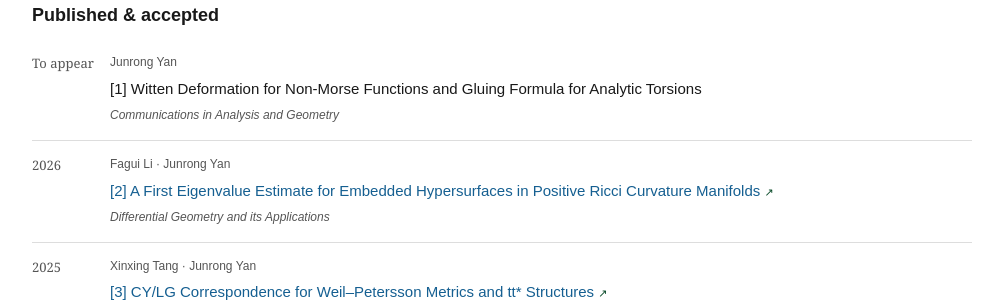
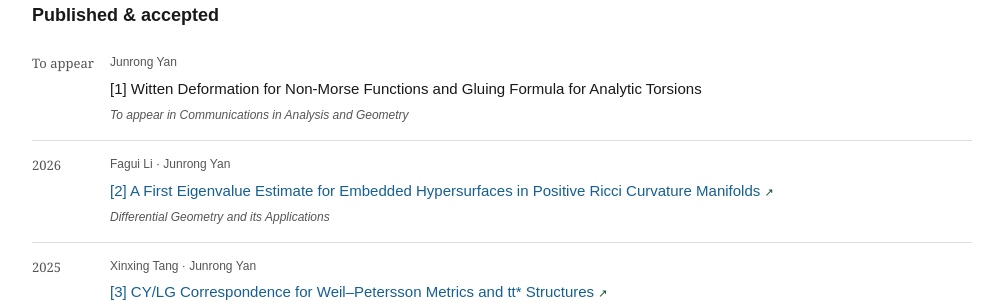
Before and after one commit to j-yan783/j-yan_math.github.io, a Jekyll site: the page index.html, which Jekyll copies as it is, in a window 1280 px wide and 900 px high, scrolled down 722 px. Shown: the part 152-454 px from the top of the window, without its empty margins (138-1141 px from the left). Built offline with Jekyll 4.4.1, drawn with Linux system fonts in a browser that asks for light colours.

Commit message:
Update index.html

```diff
--- a/index.html
+++ b/index.html
@@ -9,42 +9,45 @@
 </head>
 <body>
 <main>
-  <header class="site-header"><a class="brand" href="#top" aria-label="Junrong Yan, home">JY<span>.</span></a><nav aria-label="Primary navigation"><a href="#about">About</a><a href="#research">Research</a><a href="#teaching">Teaching</a></nav><a class="nav-contact" href="mailto:j.yan@northeastern.edu">Email me <span>↗</span></a></header>
-  <section class="hero" id="top"><div class="hero-copy"><p class="eyebrow">Zelevinsky Postdoctoral Fellow · Northeastern University</p><h1>Junrong<br><em>Yan</em></h1><p class="lead">My research lies at the interface of analysis, geometry, topology, and mathematical physics. A central question guiding my work is: how can techniques from global analysis and index theory be used to understand spectral problems and to construct and compare geometric and topological invariants?  </p><div class="hero-actions"><a class="button primary" href="#research">Publications</a><a class="button text" href="Research_Statement .pdf">Research Statement</a><a class="button text" href="CV(2026 New).pdf">CV</a><a class="button text" href="mailto:j.yan@northeastern.edu">Email</a></div></div><aside class="profile-card" aria-label="Current appointment">
+  <header class="site-header"><a class="brand" href="#top" aria-label="Junrong Yan, home">JY<span>.</span></a><nav aria-label="Primary navigation"><a href="#about" data-goatcounter-click="click-about" data-goatcounter-title="About section: navigation click">About</a><a href="#research" data-goatcounter-click="click-research" data-goatcounter-title="Research section: navigation click">Research</a><a href="#teaching" data-goatcounter-click="click-teaching" data-goatcounter-title="Teaching section: navigation click">Teaching</a></nav><a class="nav-contact" href="mailto:j.yan@northeastern.edu">Email me <span>↗</span></a></header>
+  <section class="hero" id="top"><div class="hero-copy"><p class="eyebrow">Zelevinsky Postdoctoral Fellow · Northeastern University</p><h1>Junrong<br><em>Yan</em></h1><p class="lead">My research lies at the interface of analysis, geometry, topology, and mathematical physics. A central question guiding my work is: how can techniques from global analysis and index theory be used to understand spectral problems and to construct and compare geometric and topological invariants?  </p><div class="hero-actions"><a class="button primary" href="#research" data-goatcounter-click="click-research" data-goatcounter-title="Research section: navigation click">Publications</a><a class="button text" href="Research_Statement .pdf" data-goatcounter-click="click-research-statement" data-goatcounter-title="Research statement: PDF link click">Research Statement</a><a class="button text" href="CV(2026 New).pdf" data-goatcounter-click="click-cv" data-goatcounter-title="CV: PDF link click">CV</a><a class="button text" href="mailto:j.yan@northeastern.edu">Email</a></div></div><aside class="profile-card" aria-label="Current appointment">
       <img
         class="portrait"
         src="微信图片_20231010235505.jpg"
         alt="Junrong Yan"
       >
       <div class="profile-meta"><span>Current appointment</span><strong>Zelevinsky Postdoctoral Fellow</strong><p>Northeastern University<br>Boston, Massachusetts</p></div></aside><div class="hero-number" aria-hidden="true">01</div></section>
-  <section class="section about" id="about"><div class="section-kicker"><span>01</span><p>About</p></div><div class="about-body"><h2>About me.</em></h2><div class="about-copy"><p class="large">I am a Zelevinsky Postdoctoral Fellow at Northeastern University, working with <a href="https://cos.northeastern.edu/people/maxim-braverman/">Maxim Braverman</a>.</p><p>I received my Ph.D. from the University of California, Santa Barbara in 2022 under the supervision of <a href="http://web.math.ucsb.edu/~dai/">Xianzhe Dai</a>. Before joining Northeastern, I was a Boya Postdoctoral Fellow at BICMR, Peking University, working with <a href="https://bicmr.pku.edu.cn/~xbliu/">Xiaobo Liu</a>. I began my studies at Nankai University.</p><p>Outside mathematics, I enjoy Yu-Gi-Oh!, cycling, and swimming.</p><div class="quick-links"><a href="mailto:j.yan@northeastern.edu">j.yan@northeastern.edu ↗</a><a href="dissertation (3).pdf">Ph.D. thesis ↓</a></div></div></div></section>
+  <section class="section about" id="about"><div class="section-kicker"><span>01</span><p>About</p></div><div class="about-body"><h2>About me.</em></h2><div class="about-copy"><p class="large">I am a Zelevinsky Postdoctoral Fellow at Northeastern University, working with <a href="https://cos.northeastern.edu/people/maxim-braverman/">Maxim Braverman</a>.</p><p>I received my Ph.D. from the University of California, Santa Barbara in 2022 under the supervision of <a href="http://web.math.ucsb.edu/~dai/">Xianzhe Dai</a>. Before joining Northeastern, I was a Boya Postdoctoral Fellow at BICMR, Peking University, working with <a href="https://bicmr.pku.edu.cn/~xbliu/">Xiaobo Liu</a>. I began my studies at Nankai University.</p><p>Outside mathematics, I enjoy Yu-Gi-Oh!, cycling, and swimming.</p><div class="quick-links"><a href="mailto:j.yan@northeastern.edu">j.yan@northeastern.edu ↗</a><a href="dissertation (3).pdf" data-goatcounter-click="click-thesis" data-goatcounter-title="PhD thesis: PDF link click">Ph.D. thesis ↓</a></div></div></div></section>
   <section class="section research" id="projects"><div class="section-kicker light"><span>03</span><p>Current projects</p></div><div class="research-intro"><h2>Current<br><em> directions</em></h2><p>My work sits at the intersection of global analysis on manifolds, quantum field theory, and partial differential equations—with a focus on spectral invariants, Landau–Ginzburg models, and holomorphic field theories.</p></div><div class="projects">
     <article><span>01</span><div><h3>Higher Cheeger–Müller / Bismut–Zhang theorem</h3><p>Higher torsion, generalized Morse functions, and excision. Joint with Martin Puchol and Yeping Zhang.</p></div></article>
     <article><span>02</span><div><h3>Gluing formulas for global invariants</h3><p>Analytic and topological gluing phenomena for spectral invariants and torsion forms.</p></div></article>
     <article><span>03</span><div><h3>Weyl laws on metric geometry</h3><p>Spectral asymptotics for Schrödinger operators on noncompact spaces. Joint with Xianzhe Dai and Maxim Braverman.</p></div></article>
     <article><span>04</span><div><h3>BCOV torsion for LG models</h3><p>Geometry and topology of Landau–Ginzburg B-models, in parts with Xianzhe Dai and Xinxing Tang.</p></div></article>
     <article><span>05</span><div><h3>Feynman graph integrals</h3><p>Renormalization and holomorphic field theories on Kähler manifolds. Joint with Minghao Wang.</p></div></article>
-  </div><a class="button outline" href="Research_Statement .pdf">Read research statement <span>↓</span></a></section>
+  </div><a class="button outline" href="Research_Statement .pdf" data-goatcounter-click="click-research-statement" data-goatcounter-title="Research statement: PDF link click">Read research statement <span>↓</span></a></section>
   <section class="section papers" id="research"><div class="section-kicker"><span>02</span><p>Research</p></div><div class="papers-heading"><h2>Publications<br>&amp; <em>preprints</em></h2><p>Published, accepted, and current manuscripts.</p></div><h3 class="group-title">Published &amp; accepted <span>05</span></h3><div>
-    <article class="publication"><span class="pub-year">To appear</span><div><p class="authors">Junrong Yan</p><h3> [1] Witten Deformation for Non-Morse Functions and Gluing Formula for Analytic Torsions</h3><p class="venue">Communications in Analysis and Geometry</p></div></article>
-    <article class="publication"><span class="pub-year">2026</span><div><p class="authors">Fagui Li · Junrong Yan</p><h3><a href="https://www.sciencedirect.com/science/article/abs/pii/S092622452600001X"> [2] A First Eigenvalue Estimate for Embedded Hypersurfaces in Positive Ricci Curvature Manifolds <span>↗</span></a></h3><p class="venue">Differential Geometry and its Applications</p></div></article>
-    <article class="publication"><span class="pub-year">2025</span><div><p class="authors">Xinxing Tang · Junrong Yan</p><h3><a href="https://www.sciencedirect.com/science/article/pii/S0393044025001299"> [3] CY/LG Correspondence for Weil–Petersson Metrics and tt* Structures <span>↗</span></a></h3><p class="venue">Journal of Geometry and Physics</p></div></article>
-    <article class="publication"><span class="pub-year">2023</span><div><p class="authors">Xianzhe Dai · Junrong Yan</p><h3><a href="https://doi.org/10.1017/S1474748021000232"> [4] Witten Deformation for Noncompact Manifolds with Bounded Geometry <span>↗</span></a></h3><p class="venue">Journal of the Institute of Mathematics of Jussieu</p></div></article>
-    <article class="publication"><span class="pub-year">2023</span><div><p class="authors">Xianzhe Dai · Junrong Yan</p><h3><a href="https://link.springer.com/article/10.1007/s00209-022-03150-0"> [5] Witten Deformation on Non-compact Manifold: Heat Kernel Expansion and Local Index Theorem <span>↗</span></a></h3><p class="venue">Mathematische Zeitschrift</p></div></article>
+    <article class="publication"><span class="pub-year">To appear</span><div><p class="authors">Junrong Yan</p><h3> [1] Witten Deformation for Non-Morse Functions and Gluing Formula for Analytic Torsions</h3><p class="venue"> To appear in Communications in Analysis and Geometry</p></div></article>
+    <article class="publication"><span class="pub-year">2026</span><div><p class="authors">Fagui Li · Junrong Yan</p><h3><a href="https://www.sciencedirect.com/science/article/abs/pii/S092622452600001X" data-goatcounter-click="click-paper-first-eigenvalue" data-goatcounter-title="Paper: A First Eigenvalue Estimate"> [2] A First Eigenvalue Estimate for Embedded Hypersurfaces in Positive Ricci Curvature Manifolds <span>↗</span></a></h3><p class="venue">Differential Geometry and its Applications</p></div></article>
+    <article class="publication"><span class="pub-year">2025</span><div><p class="authors">Xinxing Tang · Junrong Yan</p><h3><a href="https://www.sciencedirect.com/science/article/pii/S0393044025001299" data-goatcounter-click="click-paper-cylg-ttstar" data-goatcounter-title="Paper: CY/LG Correspondence for Weil-Petersson Metrics and tt* Structures"> [3] CY/LG Correspondence for Weil–Petersson Metrics and tt* Structures <span>↗</span></a></h3><p class="venue">Journal of Geometry and Physics</p></div></article>
+    <article class="publication"><span class="pub-year">2023</span><div><p class="authors">Xianzhe Dai · Junrong Yan</p><h3><a href="https://doi.org/10.1017/S1474748021000232" data-goatcounter-click="click-paper-witten-bounded-geometry" data-goatcounter-title="Paper: Witten Deformation with Bounded Geometry"> [4] Witten Deformation for Noncompact Manifolds with Bounded Geometry <span>↗</span></a></h3><p class="venue">Journal of the Institute of Mathematics of Jussieu</p></div></article>
+    <article class="publication"><span class="pub-year">2023</span><div><p class="authors">Xianzhe Dai · Junrong Yan</p><h3><a href="https://link.springer.com/article/10.1007/s00209-022-03150-0" data-goatcounter-click="click-paper-witten-local-index" data-goatcounter-title="Paper: Witten Deformation, Heat Kernel and Local Index Theorem"> [5] Witten Deformation on Non-compact Manifold: Heat Kernel Expansion and Local Index Theorem <span>↗</span></a></h3><p class="venue">Mathematische Zeitschrift</p></div></article>
   </div><h3 class="group-title preprint-title">Preprints <span>07</span></h3><div>
-     <article class="publication"><span class="pub-year">2026</span><div><p class="authors">Junrong Yan</p><h3><a href="https://arxiv.org/abs/2609.08206"> [6] The Weyl Law Meets Large-Scale Regularity on Ricci Shrinkers. <span>↗</span></a></h3><p class="venue">arXiv:2609.08206</p></div></article>
-    <article class="publication"><span class="pub-year">2026</span><div><p class="authors">Minghao Wang · Junrong Yan</p><h3><a href="https://arxiv.org/abs/2608.00546"> [7] Renormalizations in Holomorphic Field Theories on Kähler Manifolds <span>↗</span></a></h3><p class="venue">arXiv:2608.00546</p></div></article>
-    <article class="publication"><span class="pub-year">2026</span><div><p class="authors">Maxim Braverman · Xianzhe Dai · Junrong Yan</p><h3><a href="https://arxiv.org/abs/2605.07200"> [8] The Classical Weyl Law for Schrödinger Operators on Complete Riemannian Manifolds <span>↗</span></a></h3><p class="venue">arXiv:2605.07200</p></div></article>
-    <article class="publication"><span class="pub-year">2025</span><div><p class="authors">Minghao Wang · Junrong Yan</p><h3><a href="https://arxiv.org/abs/2507.09170">[9] Feynman Graph Integrals on Kähler Manifolds <span>↗</span></a></h3><p class="venue">arXiv:2507.09170</p></div></article>
-    <article class="publication"><span class="pub-year">2025</span><div><p class="authors">Maxim Braverman · Ahmad Reza Haj Saeedi Sadegh · Junrong Yan</p><h3><a href="https://arxiv.org/abs/2505.07094"> [10] A Gluing Formula for the Z₂-valued Index of Odd Symmetric Operators <span>↗</span></a></h3><p class="venue">arXiv:2505.07094</p></div></article>
-    <article class="publication"><span class="pub-year">2025</span><div><p class="authors">Xianzhe Dai · Junrong Yan</p><h3><a href="https://arxiv.org/abs/2504.15551"> [11] Weyl Law for Schrödinger Operators on Noncompact Manifolds, Heat Kernel, and Karamata–Hardy–Littlewood Theorem <span>↗</span></a></h3><p class="venue">arXiv:2504.15551</p></div></article>
-    <article class="publication"><span class="pub-year">2024</span><div><p class="authors">Martin Puchol · Junrong Yan</p><h3><a href="https://arxiv.org/abs/2407.17100"> [12] Generalized Morse Functions, Excision and Higher Torsions <span>↗</span></a></h3><p class="venue">arXiv:2407.17100</p></div></article>
-    <article class="publication"><span class="pub-year">2023</span><div><p class="authors">Junrong Yan</p><h3><a href="https://arxiv.org/abs/2301.02591"> [13] A New Analytic Proof of Gluing Formula for Analytic Torsion Forms <span>↗</span></a></h3><p class="venue">arXiv:2301.02591</p></div></article>
+     <article class="publication"><span class="pub-year">2026</span><div><p class="authors">Junrong Yan</p><h3><a href="https://arxiv.org/abs/2609.08206" data-goatcounter-click="click-paper-arxiv-2609-08206" data-goatcounter-title="Paper: The Weyl Law Meets Large-Scale Regularity on Ricci Shrinkers"> [6] The Weyl Law Meets Large-Scale Regularity on Ricci Shrinkers. <span>↗</span></a></h3><p class="venue">arXiv:2609.08206</p></div></article>
+    <article class="publication"><span class="pub-year">2026</span><div><p class="authors">Minghao Wang · Junrong Yan</p><h3><a href="https://arxiv.org/abs/2608.00546" data-goatcounter-click="click-paper-arxiv-2608-00546" data-goatcounter-title="Paper: Renormalizations in Holomorphic Field Theories"> [7] Renormalizations in Holomorphic Field Theories on Kähler Manifolds <span>↗</span></a></h3><p class="venue">arXiv:2608.00546</p></div></article>
+    <article class="publication"><span class="pub-year">2026</span><div><p class="authors">Maxim Braverman · Xianzhe Dai · Junrong Yan</p><h3><a href="https://arxiv.org/abs/2605.07200" data-goatcounter-click="click-paper-arxiv-2605-07200" data-goatcounter-title="Paper: The Classical Weyl Law on Complete Riemannian Manifolds"> [8] The Classical Weyl Law for Schrödinger Operators on Complete Riemannian Manifolds <span>↗</span></a></h3><p class="venue">arXiv:2605.07200</p></div></article>
+    <article class="publication"><span class="pub-year">2025</span><div><p class="authors">Minghao Wang · Junrong Yan</p><h3><a href="https://arxiv.org/abs/2507.09170" data-goatcounter-click="click-paper-arxiv-2507-09170" data-goatcounter-title="Paper: Feynman Graph Integrals on Kahler Manifolds">[9] Feynman Graph Integrals on Kähler Manifolds <span>↗</span></a></h3><p class="venue">arXiv:2507.09170</p></div></article>
+    <article class="publication"><span class="pub-year">2025</span><div><p class="authors">Maxim Braverman · Ahmad Reza Haj Saeedi Sadegh · Junrong Yan</p><h3><a href="https://arxiv.org/abs/2505.07094" data-goatcounter-click="click-paper-arxiv-2505-07094" data-goatcounter-title="Paper: A Gluing Formula for the Z2-valued Index"> [10] A Gluing Formula for the Z₂-valued Index of Odd Symmetric Operators <span>↗</span></a></h3><p class="venue">arXiv:2505.07094</p></div></article>
+    <article class="publication"><span class="pub-year">2025</span><div><p class="authors">Xianzhe Dai · Junrong Yan</p><h3><a href="https://arxiv.org/abs/2504.15551" data-goatcounter-click="click-paper-arxiv-2504-15551" data-goatcounter-title="Paper: Weyl Law, Heat Kernel and Karamata-Hardy-Littlewood Theorem"> [11] Weyl Law for Schrödinger Operators on Noncompact Manifolds, Heat Kernel, and Karamata–Hardy–Littlewood Theorem <span>↗</span></a></h3><p class="venue">arXiv:2504.15551</p></div></article>
+    <article class="publication"><span class="pub-year">2024</span><div><p class="authors">Martin Puchol · Junrong Yan</p><h3><a href="https://arxiv.org/abs/2407.17100" data-goatcounter-click="click-paper-arxiv-2407-17100" data-goatcounter-title="Paper: Generalized Morse Functions, Excision and Higher Torsions"> [12] Generalized Morse Functions, Excision and Higher Torsions <span>↗</span></a></h3><p class="venue">arXiv:2407.17100</p></div></article>
+    <article class="publication"><span class="pub-year">2023</span><div><p class="authors">Junrong Yan</p><h3><a href="https://arxiv.org/abs/2301.02591" data-goatcounter-click="click-paper-arxiv-2301-02591" data-goatcounter-title="Paper: A New Analytic Proof of Gluing Formula for Analytic Torsion Forms"> [13] A New Analytic Proof of Gluing Formula for Analytic Torsion Forms <span>↗</span></a></h3><p class="venue">arXiv:2301.02591</p></div></article>
   </div><div class="in-prep"><span>In preparation</span><p><strong>Xianzhe Dai · Junrong Yan.</strong> Analytic Torsion for Witten Deformation on Non-compact Manifolds.</p></div></section>
   <section class="section teaching" id="teaching"><div class="section-kicker"><span>04</span><p>Teaching</p></div><div class="teaching-grid"><div><h2>In the<br><em> classroom</em></h2><p>I value clear motivation, structural understanding, and the freedom to experiment with ideas.</p></div><div class="course-list"><h3>Instructor of record</h3>
     <article><span>Fall 2025</span><div><strong>MATH 7371 · Morse Theory</strong><p>Northeastern University</p></div></article><article><span>Fall 2025</span><div><strong>MATH 2331 · Linear Algebra</strong><p>Northeastern University</p></div></article><article><span>Spring 2025</span><div><strong>MATH 1342 · Calculus 2 for Science &amp; Engineering</strong><p>Northeastern University</p></div></article><article><span>Fall 2024</span><div><strong>MATH 1342 · Calculus 2 for Science &amp; Engineering</strong><p>Northeastern University</p></div></article><article><span>Winter 2024</span><div><strong>Calculus 2</strong><p>Peking University</p></div></article><article><span>Summer 2021</span><div><strong>MATH 3B · Calculus with Applications</strong><p>UC Santa Barbara</p></div></article>
   </div></div><div class="teaching-secondary"><div><h3>Undergraduate mentoring</h3><p><strong>Jiasheng Lin</strong> · Morse theory and Floer homology</p><p><strong>Kai Yan &amp; Xinzhe Li</strong> · Gauge theory, TQFT, and knot theory</p></div><details><summary>Teaching assistant &amp; reader experience <span>+</span></summary><p>Teaching assistant for ten courses at UC Santa Barbara (2018–2021), including Transitions to Higher Mathematics, Vector Calculus, and Calculus for Social and Life Sciences. Reader for Methods of Analysis and Introduction to Linear Algebra.</p></details></div></section>
   <footer><div><p class="eyebrow">Let’s talk mathematics</p><h2>Get in <em> touch.</em></h2></div><a href="mailto:j.yan@northeastern.edu">j.yan@northeastern.edu <span>↗</span></a><p class="copyright">© 2026 Junrong Yan</p></footer>
 </main>
+<!-- GoatCounter analytics: page visits and marked link clicks. -->
+<script data-goatcounter="https://yanner.goatcounter.com/count"
+        async src="https://gc.zgo.at/count.js"></script>
 </body>
 </html>
```
